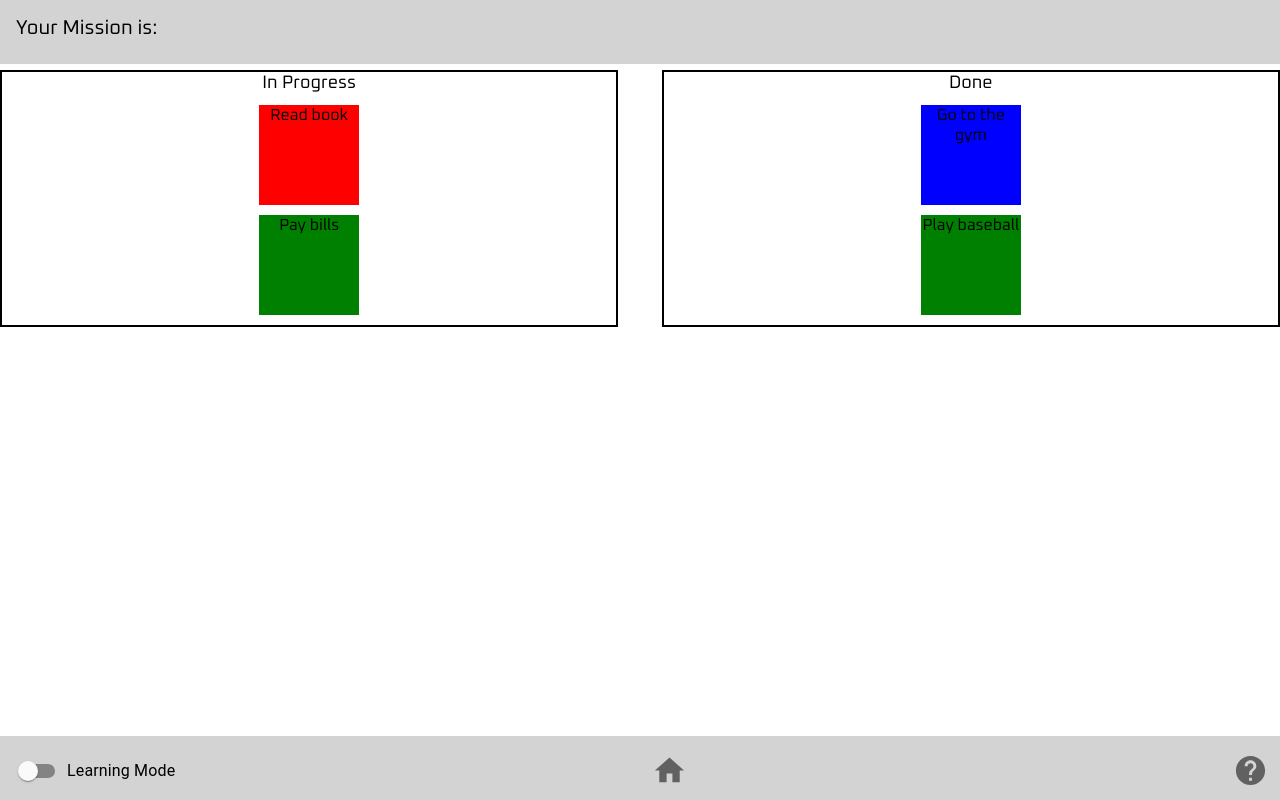
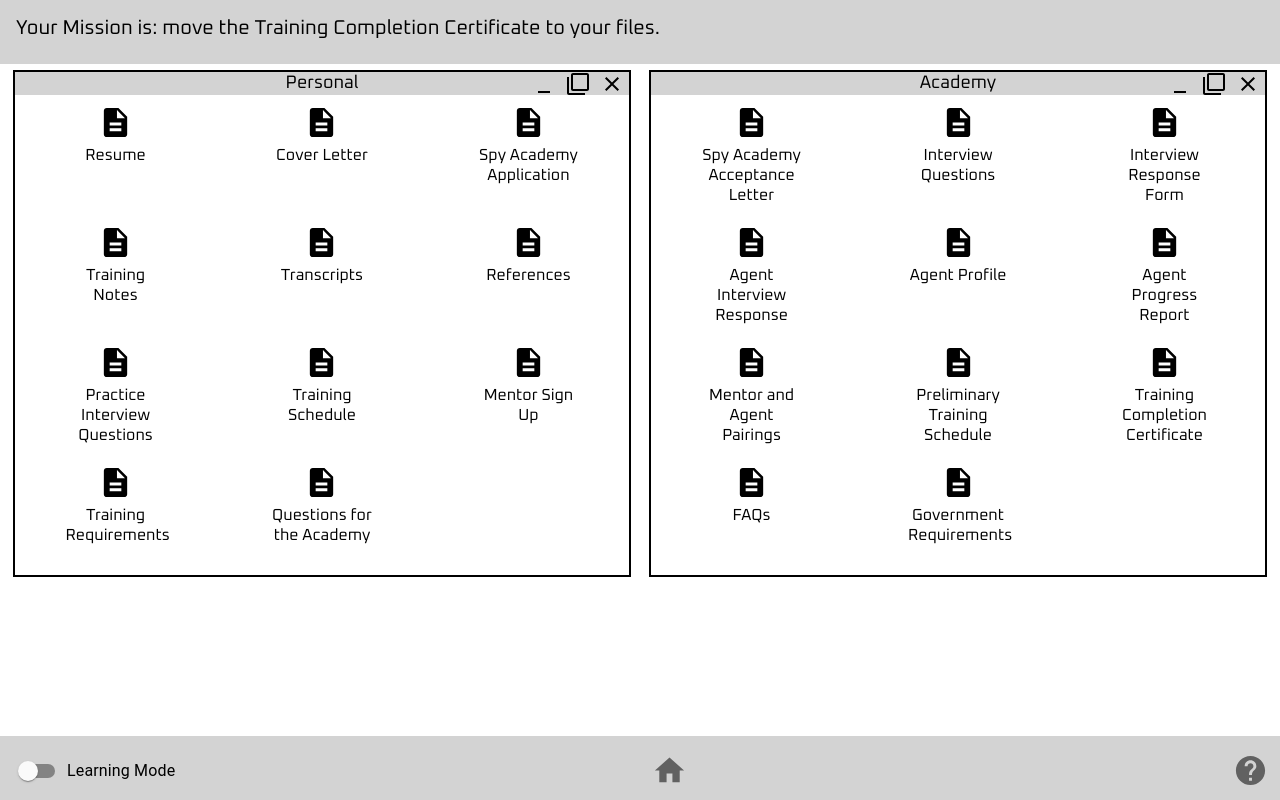
Before and after one commit to aciesla4/DigitalSkillsAssessment, a React (Create React App) app: page /level16 in a window 1280 px wide. Built offline with nearby package versions, Linux system fonts and the light colour scheme.

Commit message:
Finished level 16

```diff
--- a/src/Levels/Level16.js
+++ b/src/Levels/Level16.js
@@ -2,6 +2,10 @@ import React from 'react';
 import Level from '../util/Level';
 import Jewel from '../util/Jewel';
 import "../css/Level16.css";
+import CloseIcon from '@material-ui/icons/Close';
+import FilterNoneIcon from '@material-ui/icons/FilterNone';
+import MinimizeIcon from '@material-ui/icons/Minimize';
+import DescriptionIcon from '@material-ui/icons/Description';
 
 class Level16 extends React.Component {
     constructor(props) {
@@ -10,11 +14,29 @@ class Level16 extends React.Component {
             isJewelFound: false,
             isJewelShown: false,
             academicMode: this.props.academicMode,
-            tasks: [
-                {id: "1", taskName: "Read book", type: "inProgress", backgroundColor: "red" },
-                {id: "2", taskName: "Pay bills", type: "inProgress", backgroundColor: "green" },
-                {id: "3", taskName: "Go to the gym", type: "Done", backgroundColor: "blue" },
-                {id: "4", taskName: "Play baseball", type: "Done", backgroundColor: "green" }
+            files: [
+                {id: "1", name: "Resume", type: "personal" },
+                {id: "2", name: "Cover Letter", type: "personal" },
+                {id: "3", name: "Spy Academy Application", type: "personal" },
+                {id: "4", name: "Spy Academy Acceptance Letter", type: "academy" },
+                {id: "5", name: "Training Notes", type: "personal"},
+                {id: "6", name: "Transcripts", type: "personal"},
+                {id: "7", name: "References", type: "personal"},
+                {id: "8", name: "Practice Interview Questions", type: "personal"},
+                {id: "9", name: "Interview Questions", type: "academy"},
+                {id: "10", name: "Interview Response Form", type: "academy"},
+                {id: "11", name: "Agent Interview Response", type: "academy"},
+                {id: "12", name: "Agent Profile", type: "academy"},
+                {id: "13", name: "Agent Progress Report", type: "academy"},
+                {id: "14", name: "Training Schedule", type: "personal"},
+                {id: "15", name: "Mentor Sign Up", type: "personal"},
+                {id: "16", name: "Training Requirements", type: "personal"},
+                {id: "17", name: "Questions for the Academy", type: "personal"},
+                {id: "18", name: "Mentor and Agent Pairings", type: "academy"},
+                {id: "19", name: "Preliminary Training Schedule", type: "academy"},
+                {id: "20", name: "Training Completion Certificate", type: "academy"},
+                {id: "21", name: "FAQs", type: "academy"},
+                {id: "22", name: "Government Requirements", type: "academy"},
             ],
         }
     }
@@ -32,8 +54,8 @@ class Level16 extends React.Component {
         this.props.getLevelChange()
     }
 
-    onDragStart = (event, taskName) => {
-        event.dataTransfer.setData("taskName", taskName)
+    onDragStart = (event, name) => {
+        event.dataTransfer.setData("name", name)
     }
 
     onDragOver = (event) => {
@@ -41,38 +63,38 @@ class Level16 extends React.Component {
     }
 
     onDrop = (event, cat) => {
-        let taskName = event.dataTransfer.getData("taskName");
+        let name = event.dataTransfer.getData("name");
 
-        let tasks = this.state.tasks.filter((task) => {
-            if (task.taskName === taskName) {
-                task.type = cat;
+        let files = this.state.files.filter((file) => {
+            if (file.name === name) {
+                file.type = cat;
             }
-            return task;
+            return file;
         })
 
         this.setState({
             ...this.state,
-            isJewelShown: true,
-            tasks
+            isJewelShown: name === "Training Completion Certificate",
+            files
         })
     }
 
     render() {
-        var tasks = {
-            inProgress: [],
-            Done: []
+        var files = {
+            personal: [],
+            academy: []
         }
 
-        this.state.tasks.forEach((task) => {
-            tasks[task.type].push(
-                <div key={task.id}
-                     onDragStart={(event) => this.onDragStart(event, task.taskName)}
+        this.state.files.forEach((file) => {
+            files[file.type].push(
+                <grid item key={file.id}
+                     onDragStart={(event) => this.onDragStart(event, file.name)}
                      draggable
                      className="draggable"
-                     style={{ backgroundColor: task.backgroundColor }}
                 >
-                    {task.taskName}
-                </div>
+                    <DescriptionIcon fontSize="large" /><br/>
+                    {file.name}
+                </grid>
             )
         })
 
@@ -80,31 +102,49 @@ class Level16 extends React.Component {
             <Level
                 academicmode={this.props.academicmode}
                 getModeSwitch={this.props.getModeSwitch}
-                mission=''
+                mission='move the Training Completion Certificate to your files.'
                 openHint={this.props.openHint}
                 closeHint={this.props.closeHint}
                 isHintShown={this.props.isHintShown}
-                hintMessage=''
+                hintMessage='Files can be moved from one place to another by dragging and dropping.'
                 isJewelFound={this.state.isJewelFound}
                 handleCloseDialog={this.handleCloseDialog}
                 dialogMessage='Your mission is complete! <TODO> Click the X to return to the home page and receive your next mission.'
             >
                 <div className="drag-container">
-                    <div className="inProgress"
+                    <div className="personal"
                          onDragOver={(event) => this.onDragOver(event)}
-                         onDrop={(event) => this.onDrop(event, "inProgress")}
+                         onDrop={(event) => this.onDrop(event, "personal")}
                     >
-                        <span className="group-header">In Progress</span>
-                        {tasks.inProgress}
+                        <div className="group-header">
+                            Personal
+                            <grid className="window-grid">
+                                <grid item className="window-item"><MinimizeIcon/></grid>
+                                <grid item className="window-item"><FilterNoneIcon/></grid>
+                                <grid item className="window-item"><CloseIcon/></grid>
+                            </grid>
+                        </div>
+                        <grid className="file-grid">
+                            {files.personal}
+                        </grid>
                     </div>
                     <div className="droppable"
                          onDragOver={(event) => this.onDragOver(event)}
-                         onDrop={(event) => {this.onDrop(event, "Done")}}
+                         onDrop={(event) => {this.onDrop(event, "academy")}}
                     >
-                        <span className="group-header">Done</span>
-                        {tasks.Done}
+                        <div className="group-header">
+                            Academy
+                            <grid className="window-grid">
+                                <grid item className="window-item"><MinimizeIcon/></grid>
+                                <grid item className="window-item"><FilterNoneIcon/></grid>
+                                <grid item className="window-item"><CloseIcon/></grid>
+                            </grid>
+                        </div>
+                        <grid className="file-grid">
+                            {files.academy}
+                        </grid>
                     </div>
-                    {this.state.isJewelShown && <Jewel top="75%" handleFound={this.handleFound} />}
+                    {this.state.isJewelShown && <Jewel top="80%" handleFound={this.handleFound} />}
                 </div>
             </Level>
         );
--- a/src/css/Level16.css
+++ b/src/css/Level16.css
@@ -5,7 +5,23 @@
 
 .group-header {
     font-size: 18px;
-    display: block;
+    background-color: lightgray;
+    width: 100%;
+}
+
+.window-grid {
+    position: absolute;
+    right: 0;
+}
+
+.window-item {
+    padding: 5px;
+}
+
+.file-grid {
+    display: grid;
+    grid-template-columns: auto auto auto;
+    grid-column-gap: 5px;
 }
 
 .draggable {
@@ -15,10 +31,10 @@
     text-align: center;
 }
 
-.inProgress {
+.personal {
     position: absolute;
     width: 48%;
-    left: 0;
+    left: 1%;
     top: 70px;
     border: 2px solid black;
 }
@@ -26,7 +42,7 @@
 .droppable {
     position: absolute;
     width: 48%;
-    right: 0;
+    right: 1%;
     top: 70px;
     border: 2px solid black;
 }
--- a/src/util/EndDialog.js
+++ b/src/util/EndDialog.js
@@ -1,7 +1,7 @@
 import React from 'react';
 import '../App.css';
 import { Dialog, DialogContent, DialogTitle, IconButton } from '@material-ui/core';
-import { Link as RouterLink } from 'react-router-dom';
+import { Link  } from 'react-router-dom';
 import CloseIcon from '@material-ui/icons/Close';
 
 class Level1 extends React.Component {
@@ -9,7 +9,7 @@ class Level1 extends React.Component {
         return (
             <Dialog open={this.props.open} disableBackdropClick={true}>
                 <DialogTitle>Congratulations Agent!
-                    <IconButton style={{ position: 'absolute', right: 2, top: 2 }} component={RouterLink} to="/home" onClick={this.props.handleCloseDialog} color="inherit">
+                    <IconButton style={{ position: 'absolute', right: 2, top: 2 }} component={Link} to="/home" onClick={this.props.handleCloseDialog} color="inherit">
                         <CloseIcon/>
                     </IconButton>
                 </DialogTitle>
--- a/src/util/PasswordReset/account/Login.js
+++ b/src/util/PasswordReset/account/Login.js
@@ -22,7 +22,7 @@ function Login({ history, location }) {
         alertService.clear();
         accountService.login(email, password)
             .then(() => {
-                const { from } = location.state || { from: { pathname: "/level15/home" } };
+                const { from } = location.state || { from: { pathname: "/level15/jewel" } };
                 history.push(from);
             })
             .catch(error => {
--- a/src/util/PasswordReset/account/index.js
+++ b/src/util/PasswordReset/account/index.js
@@ -13,7 +13,7 @@ function Account({ history, match }) {
     useEffect(() => {
         // redirect to home if already logged in
         if (accountService.userValue) {
-            history.push('/level15/home');
+            history.push('/level15/jewel');
         }
     }, []);
 
--- a/src/util/PasswordReset/app/index.js
+++ b/src/util/PasswordReset/app/index.js
@@ -3,7 +3,7 @@ import { Route, Switch, Redirect, useLocation } from 'react-router-dom';
 
 import { accountService } from '../_services';
 import { PrivateRoute, Alert } from '../_components';
-import { Home } from '../home';
+import { Profile } from '../profile';
 import { Account } from '../account';
 
 function App(props) {
@@ -19,9 +19,9 @@ function App(props) {
         <div>
             <Alert />
             <Switch>
-                <PrivateRoute exact path="/level15/home" component={Home} handleFound={props.handleFound}/>
+                <PrivateRoute exact path="/level15/jewel" component={Profile} handleFound={props.handleFound}/>
                 <Route path="/level15/account" component={Account} />
-                <Redirect from="/level15" to="/level15/home" />
+                <Redirect from="/level15" to="/level15/jewel" />
             </Switch>
         </div>
     );
--- a/src/util/PasswordReset/home/index.js
+++ b/src/util/PasswordReset/profile/index.js
@@ -1,10 +1,10 @@
 import React from 'react';
 import Jewel from '../../Jewel';
 
-function Home(props) {
+function Profile(props) {
     return (
         <Jewel left='50%' handleFound={props.handleFound}/>
     );
 }
 
-export { Home };
+export { Profile };
```
Also changed, not shown: src/App.js (+8 -2 lines), src/Initial/Home.js (+34 -0 lines), src/util/PropsRoute.js (added, +19 -0 lines).
